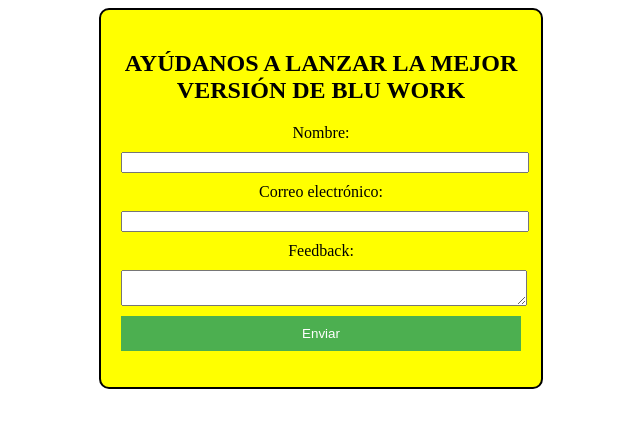
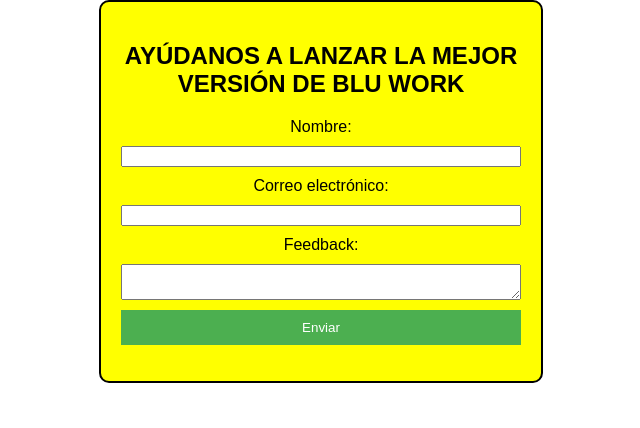
Before and after one commit to kevinalcocer/kevinalcocer.github.io, a plain HTML site: page index.html in a window 1280 px wide. Shown: the whole page, without its empty margins (319-959 px from the left). Drawn offline with Linux system fonts and the light colour scheme.

Commit message:
estilo.css

```diff
--- a/estilo.css
+++ b/estilo.css
@@ -1,9 +1,13 @@
 body {
     background-color: white;
+    font-family: Arial, sans-serif;
+    margin: 0;
+    padding: 0;
   }
 
   .form-container {
-    width: 400px;
+    width: 100%;
+    max-width: 400px;
     margin: 0 auto;
     padding: 20px;
     background-color: yellow;
@@ -19,6 +23,7 @@
     display: block;
     margin-bottom: 10px;
     width: 100%;
+    box-sizing: border-box;
   }
 
   input[type="submit"] {
```
